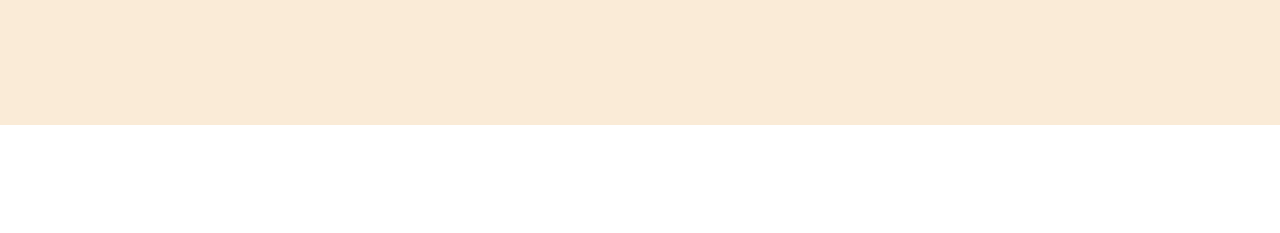
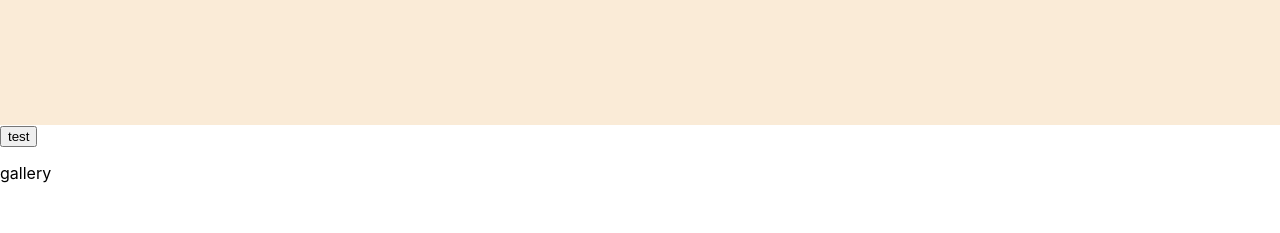
Before and after one commit to recursivelymanan/portfolio-web, a React (Create React App) app: page / in a window 1280 px wide. Shown: the part 1060-1293 px from the top of the page. Built offline with nearby package versions, Linux system fonts and the light colour scheme.

Commit message:
started projects implementation

```diff
--- a/src/App.js
+++ b/src/App.js
@@ -3,6 +3,7 @@ import NavBar from "./NavBar/NavBar";
 import Contact from "./Contact/Contact";
 import Socials from "./Socials/Socials";
 import DownloadButton from "./DownloadButton/DownloadButton";
+import Projects from "./Projects/Projects";
 
 function App() {
   return (
@@ -12,7 +13,9 @@ function App() {
         <NavBar className="nav" />
       </header>
       <section id="about"></section>
-      <section id="projects"></section>
+      <section id="projects">
+        <Projects />
+      </section>
       <section id="resume">
         <DownloadButton />
       </section>
```
